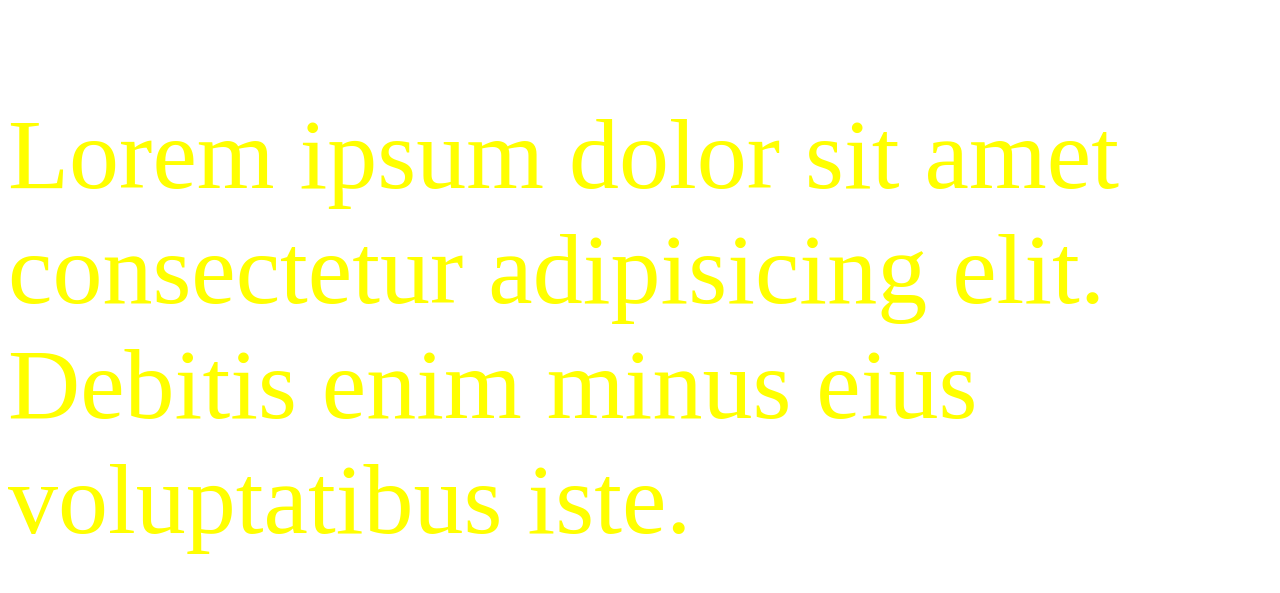
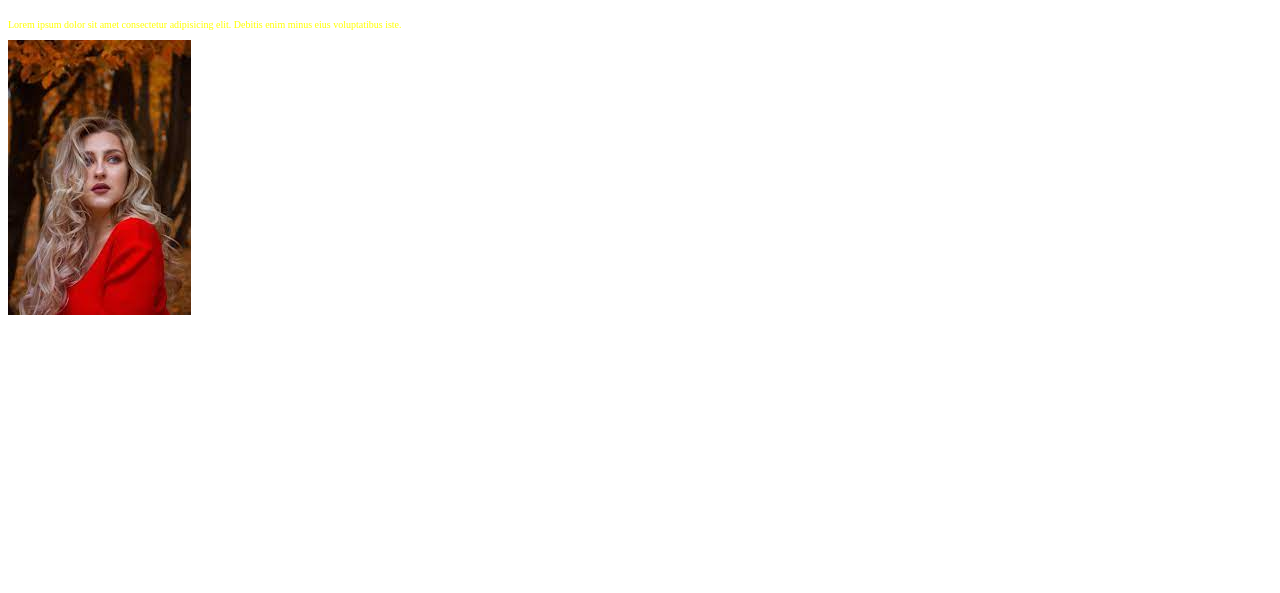
Before and after one commit to SakhawatJony/my-first-repo, a plain HTML site: page index.html in a window 1280 px wide. Shown: the part 61-654 px from the top of the page. Drawn offline with Linux system fonts and the light colour scheme.

Commit message:
my img change

```diff
--- a/index.html
+++ b/index.html
@@ -10,5 +10,6 @@
 <body>
     <h1>I can push Github</h1>
     <p>Lorem ipsum dolor sit amet consectetur adipisicing elit. Debitis enim minus eius voluptatibus iste.</p>
+    <img src="crush.jpg" alt="">
     </body>
 </html>
--- a/style.css
+++ b/style.css
@@ -1,6 +1,6 @@
 p{
 
 color: yellow;
-font-size: 100px;
+font-size: 10px;
 
 }
```
Also changed, not shown: crush.jpg (added).
